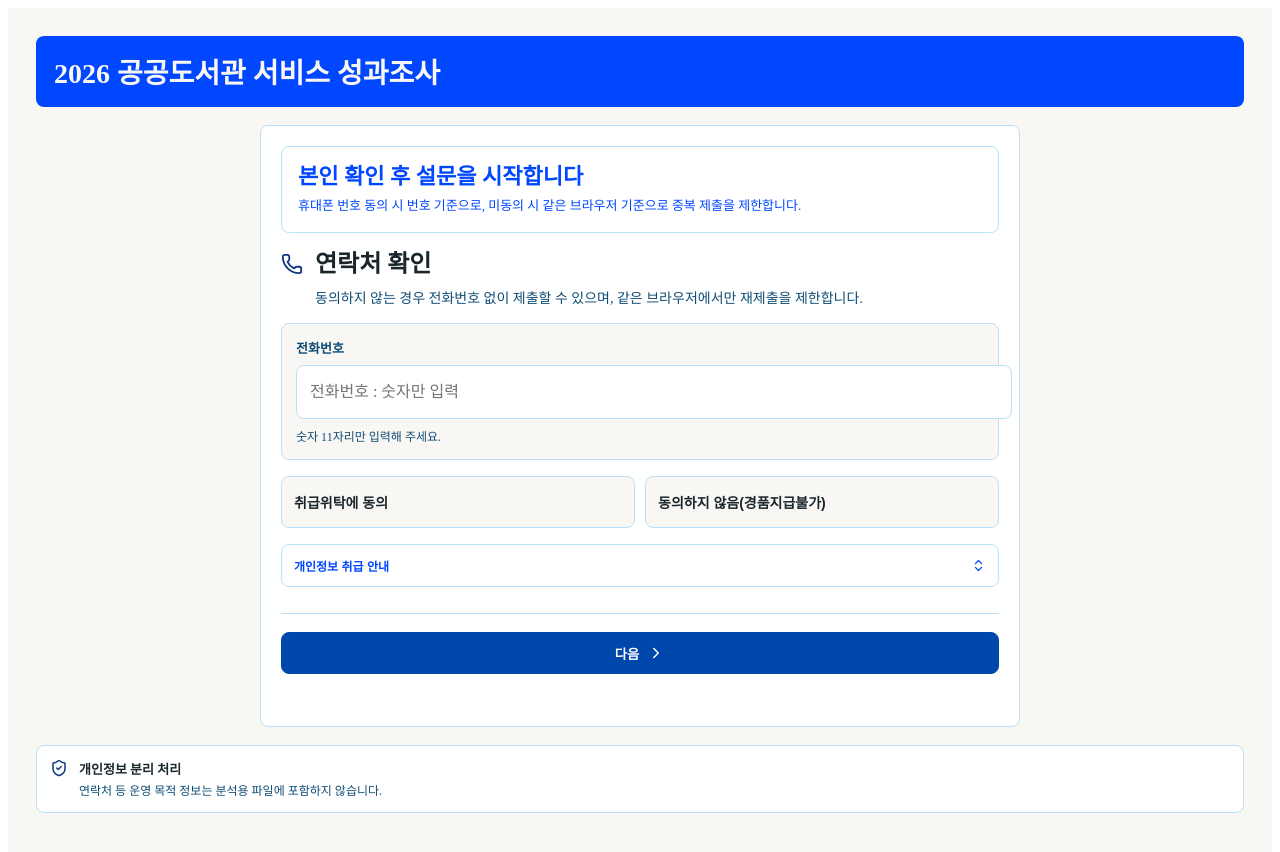
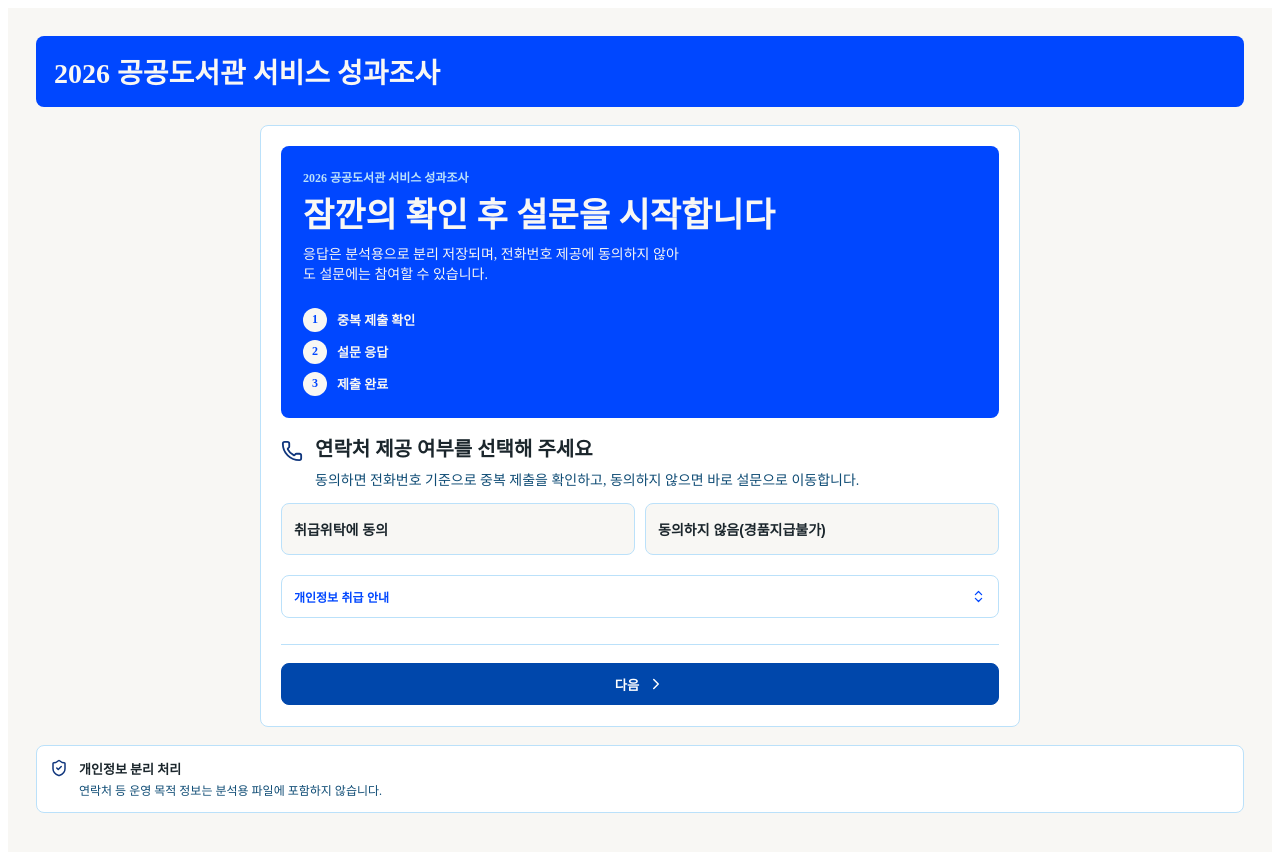
Before and after one commit to FiveEastRoot/LIBanalysis_2026_survey, a React (Vite) app: page / in a window 1280 px wide. Shown: the top 852 px of the page. Built offline with nearby package versions, Linux system fonts and the light colour scheme.

Commit message:
Refine survey onboarding consent flow

```diff
--- a/src/survey/SurveyPrototype.tsx
+++ b/src/survey/SurveyPrototype.tsx
@@ -106,6 +106,21 @@ export function SurveyPrototype({ onExportSnapshotChange, showModeLink = false }
 
   function updateAnswers(patch: Record<string, SurveyValue>) {
     setAnswers((current) => ({ ...current, ...patch }));
+  }
+
+  function handleContactConsentChange(value: string) {
+    if (value === phoneNoConsentValue) {
+      if (hasSubmittedAnonymous()) {
+        setSubmitMessage("이 브라우저에서는 이미 전화번호 미입력 제출이 완료되었습니다.");
+        return;
+      }
+      setSubmitMessage("");
+      setAnswers((current) => ({ ...current, "P1-EXCLUDE": value, "P2-EXCLUDE": "" }));
+      setCurrentIndex((index) => nextVisibleQuestionIndex(index, { ...answers, "P1-EXCLUDE": value, "P2-EXCLUDE": "" }));
+      return;
+    }
+    updateAnswers({ "P1-EXCLUDE": value });
+    setSubmitMessage("");
   }
 
   function goNext() {
@@ -270,7 +285,7 @@ export function SurveyPrototype({ onExportSnapshotChange, showModeLink = false }
               phoneValue={String(answers["P2-EXCLUDE"] ?? "")}
               consentValue={String(answers["P1-EXCLUDE"] ?? "")}
               onPhoneChange={(value) => updateAnswer("P2-EXCLUDE", value)}
-              onConsentChange={(value) => updateAnswers({ "P1-EXCLUDE": value, ...(value === phoneNoConsentValue ? { "P2-EXCLUDE": "" } : {}) })}
+              onConsentChange={handleContactConsentChange}
             />
           ) : (
             isRq1Question(question) ? (
@@ -410,29 +425,42 @@ function ContactVerificationPage({
 }) {
   const consentQuestion = localSurveyQuestions.find((question) => question.code === "P1-EXCLUDE");
   const [privacyExpanded, setPrivacyExpanded] = React.useState(false);
-  const phoneDisabled = consentValue === phoneNoConsentValue;
+  const showPhoneInput = consentValue === phoneConsentValue;
 
   return (
     <div className="survey-question contact-page">
       <div className="contact-start-panel">
-        {/* <span>설문 시작</span> */}
-        <h2>본인 확인 후 설문을 시작합니다</h2>
-        <p>휴대폰 번호 동의 시 번호 기준으로, 미동의 시 같은 브라우저 기준으로 중복 제출을 제한합니다.</p>
-      </div>
-
-      <div className="survey-question-title">
-        <Phone size={22} />
-        <div>
-          <h2>연락처 확인</h2>
-          <p>동의하지 않는 경우 전화번호 없이 제출할 수 있으며, 같은 브라우저에서만 재제출을 제한합니다.</p>
+        <div className="contact-start-copy">
+          <span>2026 공공도서관 서비스 성과조사</span>
+          <h2>잠깐의 확인 후 설문을 시작합니다</h2>
+          <p>응답은 분석용으로 분리 저장되며, 전화번호 제공에 동의하지 않아도 설문에는 참여할 수 있습니다.</p>
+        </div>
+        <div className="contact-start-steps" aria-label="설문 진행 안내">
+          <strong>1</strong>
+          <span>중복 제출 확인</span>
+          <strong>2</strong>
+          <span>설문 응답</span>
+          <strong>3</strong>
+          <span>제출 완료</span>
         </div>
       </div>
 
-      <PhoneInput value={phoneValue} onChange={onPhoneChange} disabled={phoneDisabled} />
-
       {consentQuestion && (
         <div className="contact-consent-block">
+          <div className="survey-question-title contact-consent-title">
+            <Phone size={22} />
+            <div>
+              <h2>연락처 제공 여부를 선택해 주세요</h2>
+              <p>동의하면 전화번호 기준으로 중복 제출을 확인하고, 동의하지 않으면 바로 설문으로 이동합니다.</p>
+            </div>
+          </div>
           <ChoiceButtons question={consentQuestion} value={consentValue} onChange={onConsentChange} />
+        </div>
+      )}
+
+      {showPhoneInput && (
+        <div className="contact-phone-panel">
+          <PhoneInput value={phoneValue} onChange={onPhoneChange} />
         </div>
       )}
 
--- a/src/survey/survey.css
+++ b/src/survey/survey.css
@@ -573,41 +573,98 @@
 }
 
 .contact-page {
-  gap: 16px;
+  gap: 18px;
 }
 
 .contact-start-panel {
   display: grid;
-  gap: 6px;
-  padding: 16px;
-  border: 1px solid #BBE1FA;
+  gap: 18px;
+  padding: 22px;
+  color: #F8F7F4;
   border-radius: 8px;
-  background: #ffffff;
+  background: #0047FF;
 }
 
-.contact-start-panel span {
-  color: #0047FF;
+.contact-start-copy {
+  display: grid;
+  gap: 8px;
+}
+
+.contact-start-copy span {
+  color: #BBE1FA;
   font-size: 12px;
   font-weight: 900;
 }
 
-.contact-start-panel h2 {
+.contact-start-copy h2 {
   margin: 0;
-  color: #0047FF;
-  font-size: 22px;
+  color: #F8F7F4;
+  font-size: clamp(24px, 7vw, 34px);
   line-height: 1.28;
 }
 
-.contact-start-panel p {
+.contact-start-copy p {
   margin: 0;
+  max-width: 54ch;
+  color: #F8F7F4;
+  font-size: 14px;
+  line-height: 1.45;
+}
+
+.contact-start-steps {
+  display: grid;
+  grid-template-columns: auto minmax(0, 1fr);
+  gap: 8px 10px;
+  align-items: center;
+  padding-top: 4px;
+}
+
+.contact-start-steps strong {
+  display: grid;
+  place-items: center;
+  width: 24px;
+  height: 24px;
   color: #0047FF;
+  border-radius: 999px;
+  background: #F8F7F4;
+  font-size: 12px;
+}
+
+.contact-start-steps span {
+  color: #F8F7F4;
   font-size: 13px;
-  line-height: 1.45;
+  font-weight: 850;
 }
 
 .contact-consent-block {
   display: grid;
+  gap: 14px;
+}
+
+.contact-consent-title h2 {
+  font-size: 20px;
+}
+
+.contact-phone-panel {
+  display: grid;
   gap: 10px;
+  animation: contactPanelIn 160ms ease-out;
+}
+
+@keyframes contactPanelIn {
+  from {
+    opacity: 0;
+    transform: translateY(-4px);
+  }
+
+  to {
+    opacity: 1;
+    transform: translateY(0);
+  }
+}
+
+.contact-page .privacy-policy-note {
+  margin-top: 2px;
 }
 
 .privacy-policy-note {
```
Also changed, not shown: 1 other file (tests, documents, lock files or other folders).
